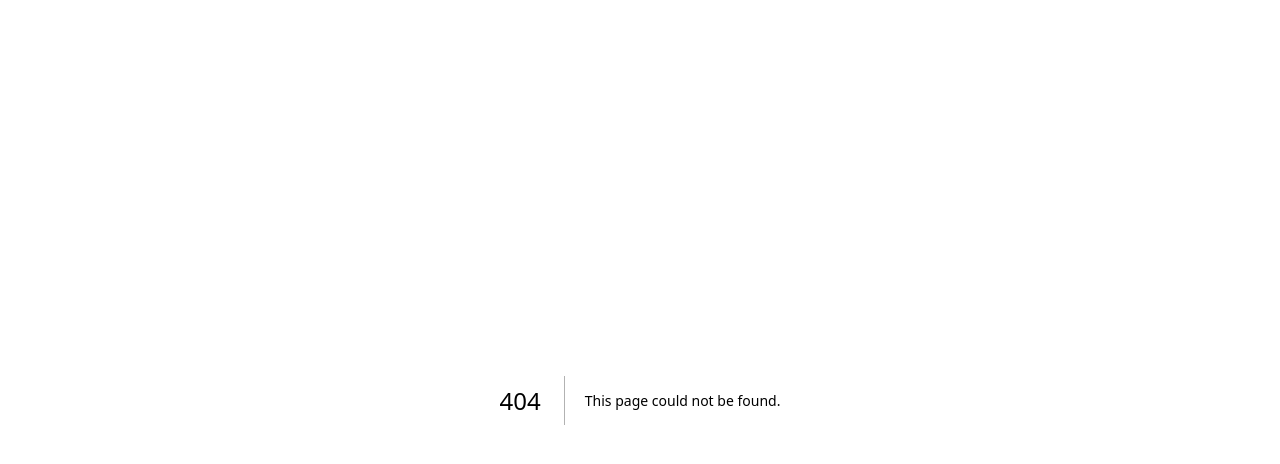
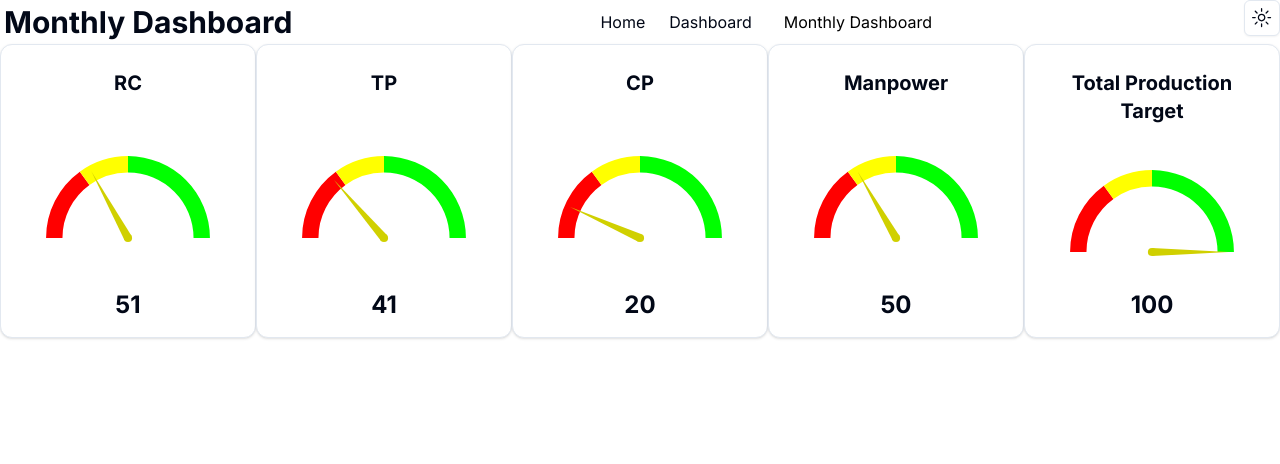
Before and after one commit to deelipsingh77/Metric-Dashboard---Frontend, a Next.js app: page /user/monthly-dashboard in a window 1280 px wide. Before the commit this address had no page. Shown: the top 464 px of the page. Built offline with nearby package versions, Linux system fonts and the light colour scheme.

Commit message:
Monthly Dashboard Designed

```diff
--- a/src/app/globals.css
+++ b/src/app/globals.css
@@ -74,3 +74,11 @@
       @apply bg-background text-foreground;
     }
   }
+
+.recharts-wrapper {
+  height: 100% !important;
+  display: flex !important;
+  justify-content: center !important;
+  align-items: center !important;
+  /* background-color: red; */
+}
--- a/src/app/dashboard/page.jsx
+++ b/src/app/user/dashboard/page.jsx
@@ -1,6 +1,5 @@
 "use client";
 import MeterGauge from "@/components/MeterGauge";
-import { ModeToggle } from "@/components/DarkMode";
 import {
   Card,
   CardContent,
@@ -8,20 +7,15 @@ import {
   CardHeader,
   CardTitle,
 } from "@/components/ui/card";
-import { BarChart } from "@mui/x-charts/BarChart";
 import { LineChart } from "@mui/x-charts/LineChart";
 import Smileys from "@/components/Smileys";
-import { gauge, seriesA, seriesB, seriesC } from "@/utils/data";
+import { gauge } from "@/utils/data";
 import DownTimeChart from "@/components/DownTimeChart";
 import BarGraph from "@/components/BarGraph";
 
 const Dashboard = () => {
   return (
     <main>
-      <div className="flex justify-between">
-        <h1 className="text-3xl font-bold p-1">Dashboard</h1>
-        <ModeToggle />
-      </div>
       <section id="dashboard" className="grid grid-cols-4 gap-4">
         <Card className="shadow-md dark:bg-slate-900">
           <CardHeader>
@@ -49,7 +43,7 @@ const Dashboard = () => {
 
         <Card className="shadow-md dark:bg-slate-900">
           <CardHeader>
-            <CardTitle>Monthly Production & Target</CardTitle>
+            <CardTitle>Monthly Production</CardTitle>
           </CardHeader>
           <CardContent>
             <CardDescription>
--- /dev/null
+++ b/src/app/user/layout.jsx
@@ -0,0 +1,14 @@
+import { ModeToggle } from "@/components/DarkMode";
+import NavBar from "@/components/NavBar";
+
+const UserLayout = ({ children }) => {
+  return (
+    <>
+      <header>
+        <NavBar />
+      </header>
+      {children}
+    </>
+  );
+};
+export default UserLayout;
--- /dev/null
+++ b/src/app/user/monthly-dashboard/page.jsx
@@ -0,0 +1,38 @@
+import NeedlePieChart from "@/components/NeedlePieChart";
+import { Card, CardHeader } from "@/components/ui/card";
+import {gauge} from "@/utils/data";
+
+const MonthlyDashboard = () => {
+  return (
+    <main>
+      <section className="grid grid-cols-5">
+        <Card className="flex flex-col min-h-60 dark:bg-slate-900">
+          <CardHeader className="text-center pb-0 font-bold text-xl">RC</CardHeader>
+          <NeedlePieChart value={gauge.rc} />
+          <h1 className="text-center text-2xl font-bold pb-4">{gauge.rc}</h1>
+        </Card>
+        <Card className="flex flex-col min-h-60 dark:bg-slate-900">
+          <CardHeader className="text-center pb-0 font-bold text-xl">TP</CardHeader>
+          <NeedlePieChart value={gauge.tp} />
+          <h1 className="text-center text-2xl font-bold pb-4">{gauge.tp}</h1>
+        </Card>
+        <Card className="flex flex-col min-h-60 dark:bg-slate-900">
+          <CardHeader className="text-center pb-0 font-bold text-xl">CP</CardHeader>
+          <NeedlePieChart value={gauge.cp} />
+          <h1 className="text-center text-2xl font-bold pb-4">{gauge.cp}</h1>
+        </Card>
+        <Card className="flex flex-col min-h-60 dark:bg-slate-900">
+          <CardHeader className="text-center pb-0 font-bold text-xl">Manpower</CardHeader>
+          <NeedlePieChart value={gauge.labourCount} />
+          <h1 className="text-center text-2xl font-bold pb-4">{gauge.labourCount}</h1>
+        </Card>
+        <Card className="flex flex-col min-h-60 dark:bg-slate-900">
+          <CardHeader className="text-center pb-0 font-bold text-xl">Total Production Target</CardHeader>
+          <NeedlePieChart value={150} />
+          <h1 className="text-center text-2xl font-bold pb-4">100</h1>
+        </Card>
+      </section>
+    </main>
+  );
+};
+export default MonthlyDashboard;
--- /dev/null
+++ b/src/components/NavBar.jsx
@@ -0,0 +1,56 @@
+"use client";
+import { usePathname } from "next/navigation";
+import { ModeToggle } from "./DarkMode";
+import routes from "@/utils/routes";
+import { useEffect, useState } from "react";
+import Link from "next/link";
+import clsx from "clsx";
+
+const NavBar = () => {
+  const path = usePathname();
+  const [title, setTitle] = useState("");
+
+  useEffect(() => {
+    // Find the route object that matches the current path
+    const route = routes.find((route) => route.route === path);
+    if (route) {
+      setTitle(route.name); // Set the title based on matched route
+    }
+  }, [path]);
+
+  return (
+    <nav>
+      <div className="flex justify-between">
+        <h1 className="text-3xl font-bold p-1 min-w-max">{title}</h1>
+        <ul className="flex justify-center gap-6 items-center grow">
+          {/* <li>
+            <Link
+              href="/user/dashboard"
+              className={clsx("hover:text-slate-400", {
+                "bg-white text-black px-2 py-1 rounded-xl":
+                  path === "/user/dashboard",
+              })}
+            >
+              Dashboard
+            </Link>
+          </li> */}
+          {routes.map((route) => (
+            <li key={route.route}>
+              <Link
+                href={route.route}
+                className={clsx("hover:text-slate-400", {
+                  "bg-white text-black px-2 py-1 rounded-xl":
+                    path === route.route,
+                })}
+              >
+                {route.name}
+              </Link>
+            </li>
+          ))}
+        </ul>
+        <ModeToggle />
+      </div>
+    </nav>
+  );
+};
+export default NavBar;
--- /dev/null
+++ b/src/components/NeedlePieChart.jsx
@@ -0,0 +1,72 @@
+"use client";
+import React from "react";
+import { PieChart, Pie, Cell, ResponsiveContainer } from "recharts";
+
+const RADIAN = Math.PI / 180;
+const data = [
+  { name: "A", value: 45, color: "#ff0000" },
+  { name: "B", value: 30, color: "#ffff00" },
+  { name: "C", value: 75, color: "#00ff00" },
+];
+const cx = 150;
+const cy = 150;
+const iR = 80;
+const oR = 100;
+
+const needle = (value, data, cx, cy, iR, oR, color) => {
+  let total = 0;
+  data.forEach((v) => {
+    total += v.value;
+  });
+  const ang = 180.0 * (1 - value / total);
+  const length = (iR + 2 * oR) / 3;
+  const sin = Math.sin(-RADIAN * ang);
+  const cos = Math.cos(-RADIAN * ang);
+  const r = 5;
+  const x0 = cx + 5;
+  const y0 = cy + 5;
+  const xba = x0 + r * sin;
+  const yba = y0 - r * cos;
+  const xbb = x0 - r * sin;
+  const ybb = y0 + r * cos;
+  const xp = x0 + length * cos;
+  const yp = y0 + length * sin;
+
+  return [
+    <circle key="circle" cx={x0} cy={y0} r={r} fill={color} stroke="none" />,
+    <path
+      key="path"
+      d={`M${xba} ${yba}L${xbb} ${ybb} L${xp} ${yp} L${xba} ${yba}`}
+      stroke="none"
+      fill={color}
+    />,
+  ];
+};
+
+const Example = ({value}) => {
+  return (
+    <div className="flex justify-center items-center h-full">
+      <PieChart width={310} height={200}>
+        <Pie
+          dataKey="value"
+          startAngle={180}
+          endAngle={0}
+          data={data}
+          cx={cx}
+          cy={cy}
+          innerRadius={iR}
+          outerRadius={oR}
+          fill="#8884d8"
+          stroke="none"
+        >
+          {data.map((entry, index) => (
+            <Cell key={`cell-${index}`} fill={entry.color} />
+          ))}
+        </Pie>
+        {needle(value, data, cx, cy, iR, oR, "#d0d000")}
+      </PieChart>
+    </div>
+  );
+};
+
+export default Example;
--- /dev/null
+++ b/src/utils/routes.js
@@ -0,0 +1,16 @@
+const routes = [
+    {
+        route: '/',
+        name: 'Home',
+    },
+    {
+        route: '/user/dashboard',
+        name: 'Dashboard',
+    },
+    {
+        route: '/user/monthly-dashboard',
+        name: 'Monthly Dashboard',
+    }
+]
+
+export default routes;
```
Also changed, not shown: 1 other file (tests, documents, lock files or other folders).
